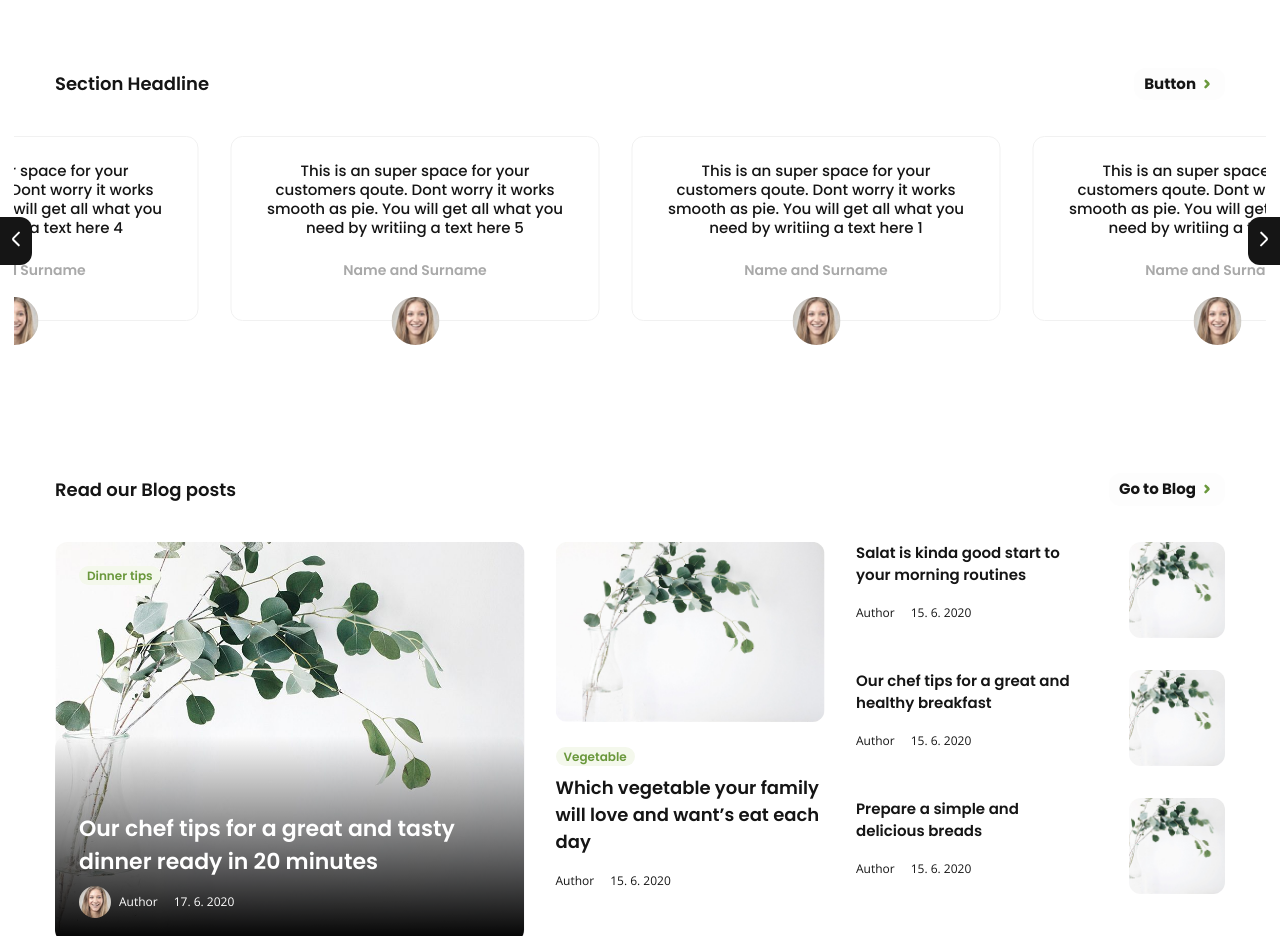
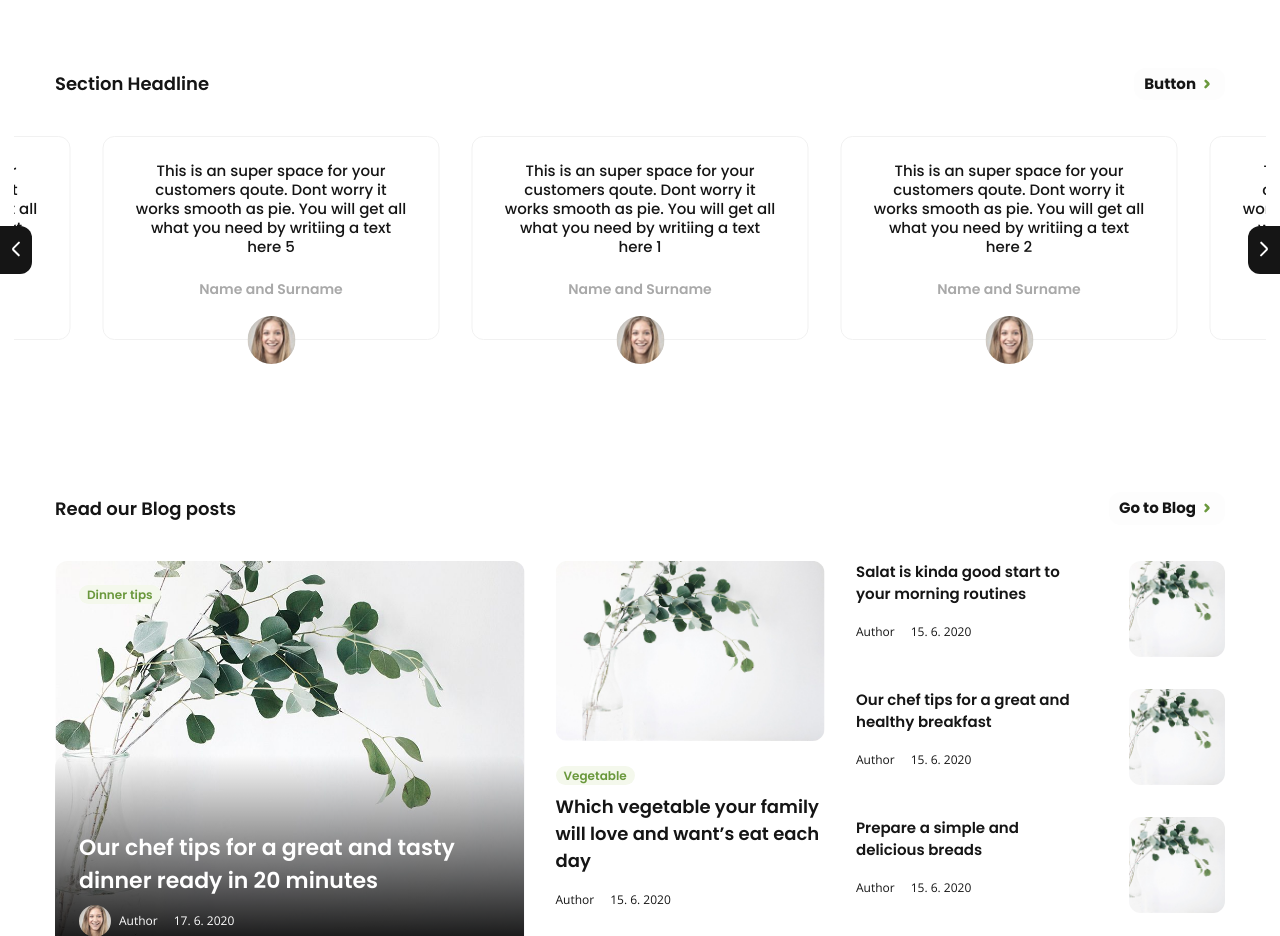
Before and after one commit to DoDuong1497/cfdshop, a React (Create React App) app: page /blog in a window 1280 px wide. Shown: the part 1540-2476 px from the top of the page. Built offline with nearby package versions, Linux system fonts and the light colour scheme.

Commit message:
update quote scroll

```diff
--- a/src/components/quote/style.scss
+++ b/src/components/quote/style.scss
@@ -1,17 +1,10 @@
 @import '../../assets/css/style.scss';
 
-.slider{
-    button:before{
-        color: #000;
-    }
+/* the parent */
+.slick-list {
+    margin: 0 -16px;
 }
-.slick-slide {
-    margin: 0 16px;
-  }
-  /* the parent */
-  .slick-list {
-    margin: 0 -16px;
-  }
+
 .quote-simple{
 
     &__wrap{
@@ -53,7 +46,7 @@
 .quote-item{
     position: relative;
     padding-bottom: calc(48px / 2);
-    // margin: 0 calc(32px / 2);
+    margin: 0 calc(32px / 2);
 
     &__wrap{
         width: 100%;
```
